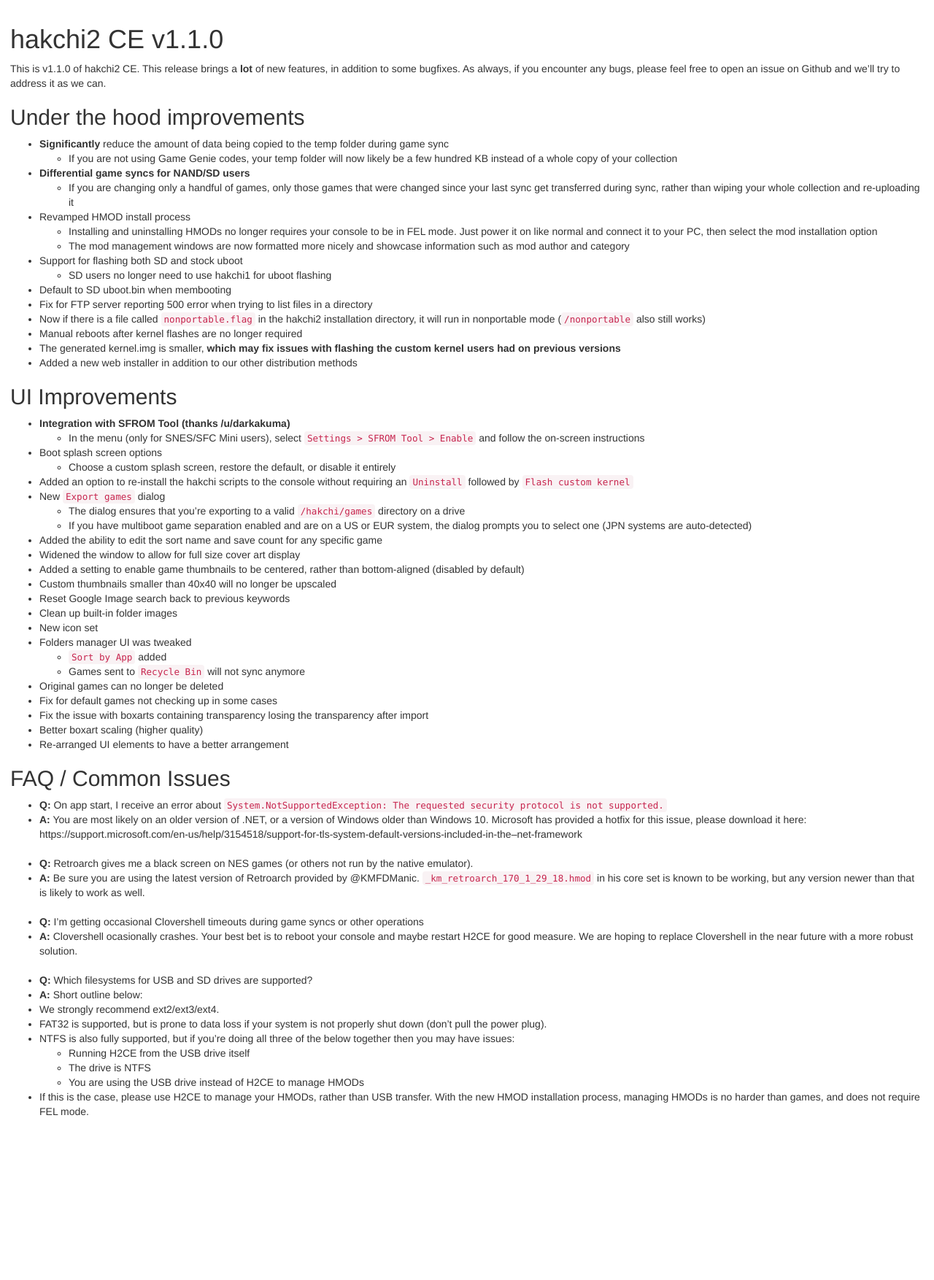
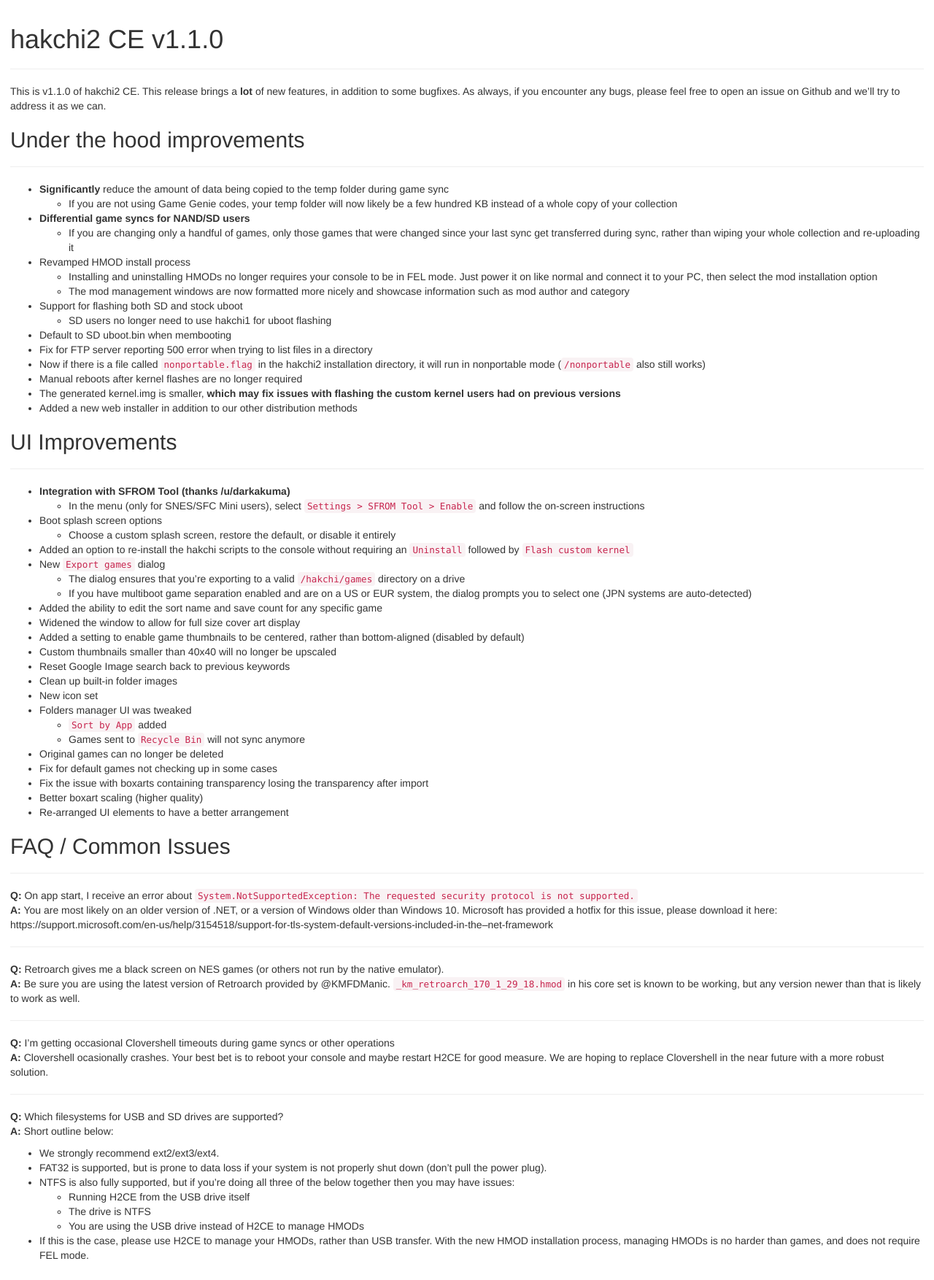
Before and after one commit to TeamShinkansen/TeamShinkansen.github.io, a Jekyll site: the page built from xml/updates/v1.1.0-changelog.md, in a window 1280 px wide. Shown: the whole page at 73% size. Built offline with Jekyll 4.4.1, drawn with Linux system fonts in a browser that asks for light colours; our own code applies the rules of GitHub Pages for plain Markdown files; before the commit the page ends 1557 px from its top, so only the background shows below that.

Commit message:
Update formatting

```diff
--- a/xml/updates/v1.1.0-changelog.md
+++ b/xml/updates/v1.1.0-changelog.md
@@ -3,69 +3,84 @@ layout: minimal
 ---
 # hakchi2 CE v1.1.0
 
+---
+
 This is v1.1.0 of hakchi2 CE. This release brings a **lot** of new features, in addition to some bugfixes. As always, if you encounter any bugs, please feel free to open an issue on Github and we'll try to address it as we can.
 
 ## Under the hood improvements
 
-* **Significantly** reduce the amount of data being copied to the temp folder during game sync
-  * If you are not using Game Genie codes, your temp folder will now likely be a few hundred KB instead of a whole copy of your collection
-* **Differential game syncs for NAND/SD users**
-  * If you are changing only a handful of games, only those games that were changed since your last sync get transferred during sync, rather than wiping your whole collection and re-uploading it
-* Revamped HMOD install process
-  * Installing and uninstalling HMODs no longer requires your console to be in FEL mode. Just power it on like normal and connect it to your PC, then select the mod installation option
-  * The mod management windows are now formatted more nicely and showcase information such as mod author and category
-* Support for flashing both SD and stock uboot
-  * SD users no longer need to use hakchi1 for uboot flashing
-* Default to SD uboot.bin when membooting
-* Fix for FTP server reporting 500 error when trying to list files in a directory
-* Now if there is a file called `nonportable.flag` in the hakchi2 installation directory, it will run in nonportable mode (`/nonportable` also still works)
-* Manual reboots after kernel flashes are no longer required
-* The generated kernel.img is smaller, **which may fix issues with flashing the custom kernel users had on previous versions**
-* Added a new web installer in addition to our other distribution methods
+---
+
+- **Significantly** reduce the amount of data being copied to the temp folder during game sync
+  - If you are not using Game Genie codes, your temp folder will now likely be a few hundred KB instead of a whole copy of your collection
+- **Differential game syncs for NAND/SD users**
+  - If you are changing only a handful of games, only those games that were changed since your last sync get transferred during sync, rather than wiping your whole collection and re-uploading it
+- Revamped HMOD install process
+  - Installing and uninstalling HMODs no longer requires your console to be in FEL mode. Just power it on like normal and connect it to your PC, then select the mod installation option
+  - The mod management windows are now formatted more nicely and showcase information such as mod author and category
+- Support for flashing both SD and stock uboot
+  - SD users no longer need to use hakchi1 for uboot flashing
+- Default to SD uboot.bin when membooting
+- Fix for FTP server reporting 500 error when trying to list files in a directory
+- Now if there is a file called `nonportable.flag` in the hakchi2 installation directory, it will run in nonportable mode (`/nonportable` also still works)
+- Manual reboots after kernel flashes are no longer required
+- The generated kernel.img is smaller, **which may fix issues with flashing the custom kernel users had on previous versions**
+- Added a new web installer in addition to our other distribution methods
 
 ## UI Improvements
 
-* **Integration with SFROM Tool (thanks /u/darkakuma)**
-  * In the menu (only for SNES/SFC Mini users), select `Settings > SFROM Tool > Enable` and follow the on-screen instructions
-* Boot splash screen options
-  * Choose a custom splash screen, restore the default, or disable it entirely
-* Added an option to re-install the hakchi scripts to the console without requiring an `Uninstall` followed by `Flash custom kernel`
-* New `Export games` dialog
-  * The dialog ensures that you're exporting to a valid `/hakchi/games` directory on a drive
-  * If you have multiboot game separation enabled and are on a US or EUR system, the dialog prompts you to select one (JPN systems are auto-detected)
-* Added the ability to edit the sort name and save count for any specific game
-* Widened the window to allow for full size cover art display
-* Added a setting to enable game thumbnails to be centered, rather than bottom-aligned (disabled by default)
-* Custom thumbnails smaller than 40x40 will no longer be upscaled
-* Reset Google Image search back to previous keywords
-* Clean up built-in folder images
-* New icon set
-* Folders manager UI was tweaked
-  * `Sort by App` added
-  * Games sent to `Recycle Bin` will not sync anymore
-* Original games can no longer be deleted
-* Fix for default games not checking up in some cases
-* Fix the issue with boxarts containing transparency losing the transparency after import
-* Better boxart scaling (higher quality)
-* Re-arranged UI elements to have a better arrangement
+---
+
+- **Integration with SFROM Tool (thanks /u/darkakuma)**
+  - In the menu (only for SNES/SFC Mini users), select `Settings > SFROM Tool > Enable` and follow the on-screen instructions
+- Boot splash screen options
+  - Choose a custom splash screen, restore the default, or disable it entirely
+- Added an option to re-install the hakchi scripts to the console without requiring an `Uninstall` followed by `Flash custom kernel`
+- New `Export games` dialog
+  - The dialog ensures that you're exporting to a valid `/hakchi/games` directory on a drive
+  - If you have multiboot game separation enabled and are on a US or EUR system, the dialog prompts you to select one (JPN systems are auto-detected)
+- Added the ability to edit the sort name and save count for any specific game
+- Widened the window to allow for full size cover art display
+- Added a setting to enable game thumbnails to be centered, rather than bottom-aligned (disabled by default)
+- Custom thumbnails smaller than 40x40 will no longer be upscaled
+- Reset Google Image search back to previous keywords
+- Clean up built-in folder images
+- New icon set
+- Folders manager UI was tweaked
+  - `Sort by App` added
+  - Games sent to `Recycle Bin` will not sync anymore
+- Original games can no longer be deleted
+- Fix for default games not checking up in some cases
+- Fix the issue with boxarts containing transparency losing the transparency after import
+- Better boxart scaling (higher quality)
+- Re-arranged UI elements to have a better arrangement
 
 ## FAQ / Common Issues
 
-- **Q:** On app start, I receive an error about `System.NotSupportedException: The requested security protocol is not supported.`
-- **A:** You are most likely on an older version of .NET, or a version of Windows older than Windows 10. Microsoft has provided a hotfix for this issue, please download it here: https://support.microsoft.com/en-us/help/3154518/support-for-tls-system-default-versions-included-in-the--net-framework
-<br/><br/>
-- **Q:** Retroarch gives me a black screen on NES games (or others not run by the native emulator).
-- **A:** Be sure you are using the latest version of Retroarch provided by @KMFDManic. `_km_retroarch_170_1_29_18.hmod` in his core set is known to be working, but any version newer than that is likely to work as well.
-<br/><br/>
-- **Q:** I'm getting occasional Clovershell timeouts during game syncs or other operations
-- **A:** Clovershell ocasionally crashes. Your best bet is to reboot your console and maybe restart H2CE for good measure. We are hoping to replace Clovershell in the near future with a more robust solution.
-<br/><br/>
-- **Q:** Which filesystems for USB and SD drives are supported?
-- **A:** Short outline below:
-* We strongly recommend ext2/ext3/ext4.
-* FAT32 is supported, but is prone to data loss if your system is not properly shut down (don't pull the power plug).
-* NTFS is also fully supported, but if you're doing all three of the below together then you may have issues:
-  * Running H2CE from the USB drive itself
-  * The drive is NTFS
-  * You are using the USB drive instead of H2CE to manage HMODs
-* If this is the case, please use H2CE to manage your HMODs, rather than USB transfer. With the new HMOD installation process, managing HMODs is no harder than games, and does not require FEL mode.
+---
+
+**Q:** On app start, I receive an error about `System.NotSupportedException: The requested security protocol is not supported.`
+**A:** You are most likely on an older version of .NET, or a version of Windows older than Windows 10. Microsoft has provided a hotfix for this issue, please download it here: https://support.microsoft.com/en-us/help/3154518/support-for-tls-system-default-versions-included-in-the--net-framework
+
+---
+
+**Q:** Retroarch gives me a black screen on NES games (or others not run by the native emulator).
+**A:** Be sure you are using the latest version of Retroarch provided by @KMFDManic. `_km_retroarch_170_1_29_18.hmod` in his core set is known to be working, but any version newer than that is likely to work as well.
+
+---
+
+**Q:** I'm getting occasional Clovershell timeouts during game syncs or other operations
+**A:** Clovershell ocasionally crashes. Your best bet is to reboot your console and maybe restart H2CE for good measure. We are hoping to replace Clovershell in the near future with a more robust solution.
+
+---
+
+**Q:** Which filesystems for USB and SD drives are supported?
+**A:** Short outline below:
+
+- We strongly recommend ext2/ext3/ext4.
+- FAT32 is supported, but is prone to data loss if your system is not properly shut down (don't pull the power plug).
+- NTFS is also fully supported, but if you're doing all three of the below together then you may have issues:
+  - Running H2CE from the USB drive itself
+  - The drive is NTFS
+  - You are using the USB drive instead of H2CE to manage HMODs
+- If this is the case, please use H2CE to manage your HMODs, rather than USB transfer. With the new HMOD installation process, managing HMODs is no harder than games, and does not require FEL mode.
```
